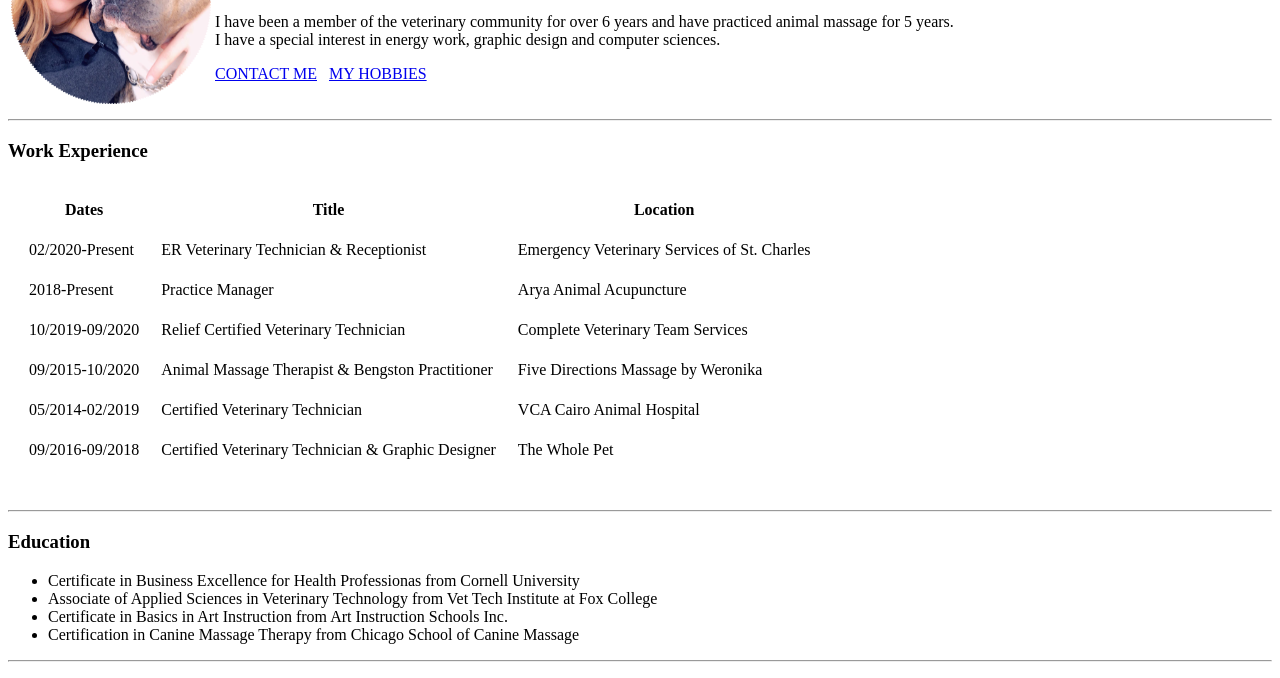
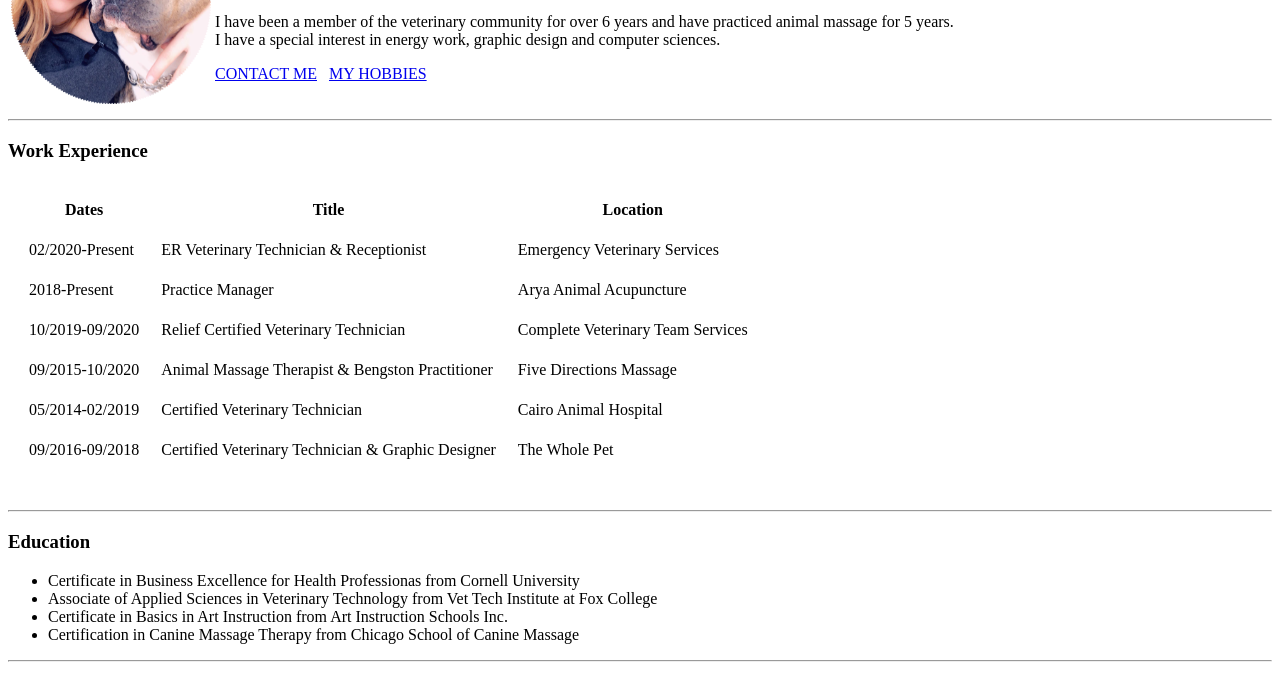
Before and after one commit to nomerza/CV, a plain HTML site: page CV/index.html in a window 1280 px wide. Shown: the part 107-785 px from the top of the page. Drawn offline with Linux system fonts and the light colour scheme.

Commit message:
Update index.html

```diff
--- a/CV/index.html
+++ b/CV/index.html
@@ -27,7 +27,7 @@
         <tr>
           <td>02/2020-Present</td>
           <td>ER Veterinary Technician & Receptionist</td>
-          <td>Emergency Veterinary Services of St. Charles</td>
+          <td>Emergency Veterinary Services</td>
         </tr>
         <tr>
           <td>2018-Present</td>
@@ -42,12 +42,12 @@
         <tr>
           <td>09/2015-10/2020</td>
           <td>Animal Massage Therapist & Bengston Practitioner</td>
-          <td>Five Directions Massage by Weronika</td>
+          <td>Five Directions Massage</td>
         </tr>
         <tr>
           <td>05/2014-02/2019</td>
           <td>Certified Veterinary Technician</td>
-          <td>VCA Cairo Animal Hospital</td>
+          <td>Cairo Animal Hospital</td>
         </tr>
         <tr>
           <td>09/2016-09/2018</td>
```
